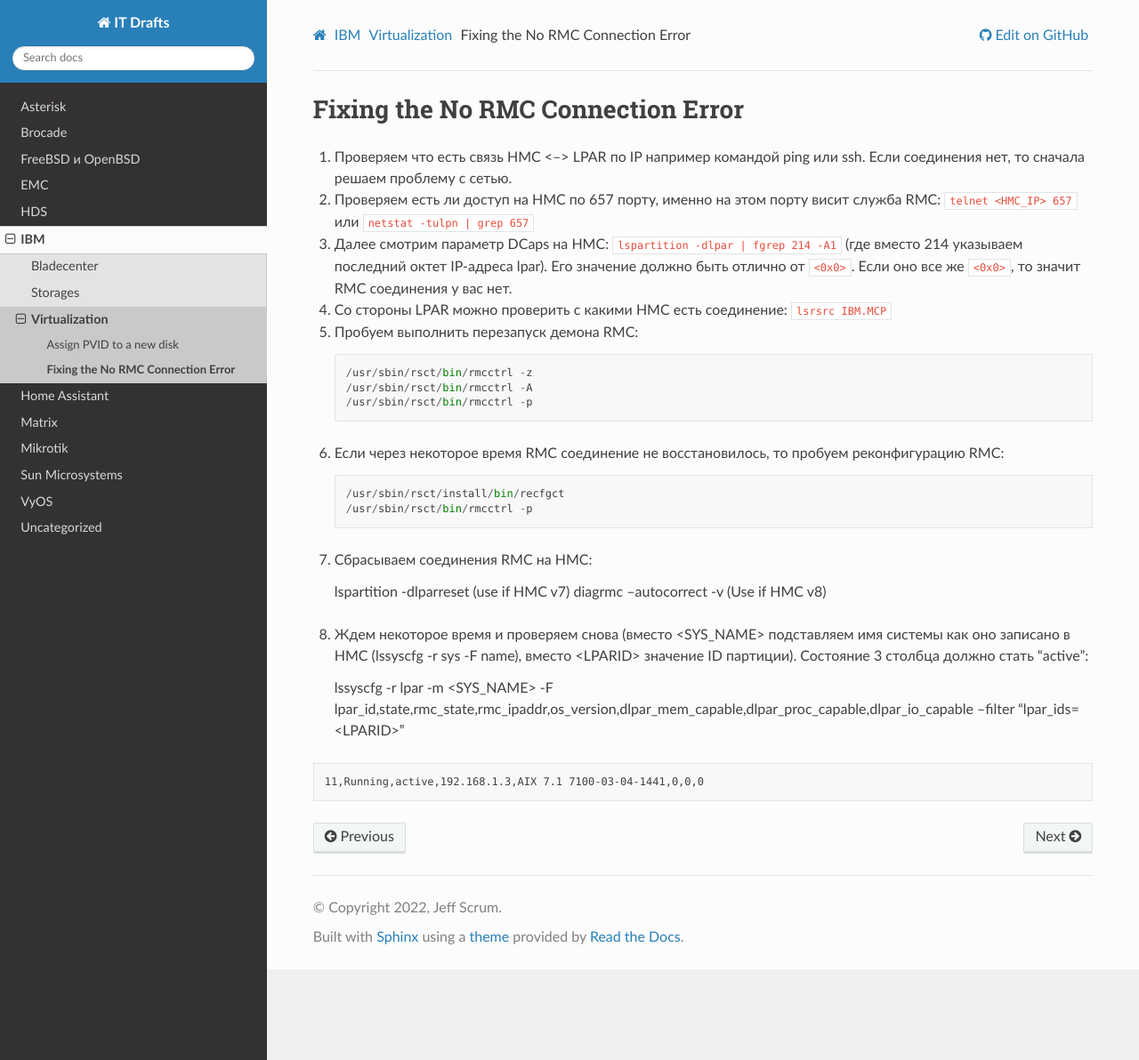
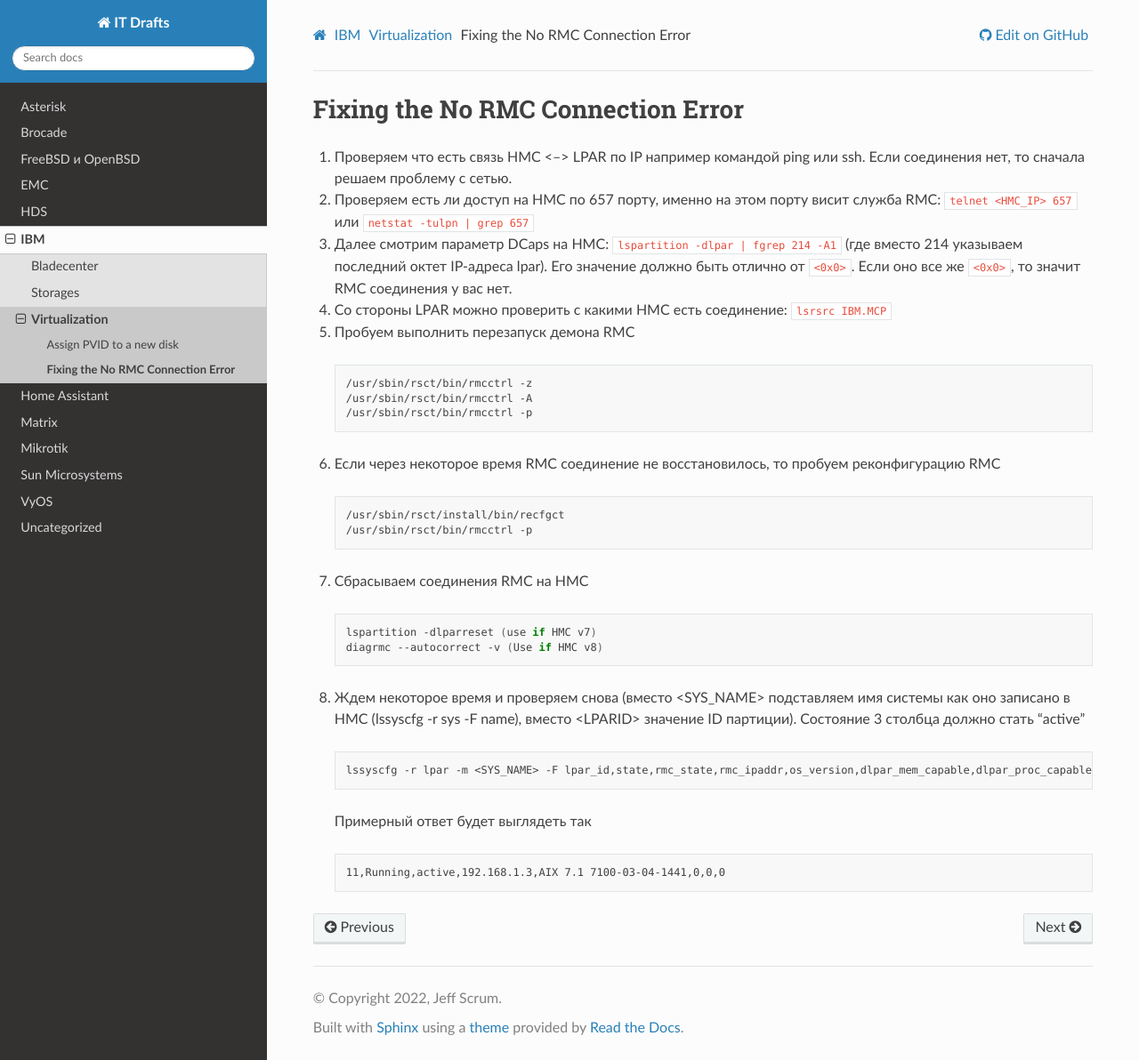
Before and after one commit to jeffscrum/jeffscrum.github.io, a Sphinx documentation site: the page built from source/ibm/virtualization/ibm-virtualization-rmc-connection-issue.rst, in a window 1280 px wide and 1192 px high. Shown: the whole window at 89% size. Built offline with Sphinx 7.4.7 and the Read the Docs theme 2.0.0, drawn with Linux system fonts in a browser that asks for light colours.

Commit message:
Update ibm-virtualization-rmc-connection-issue.rst

```diff
--- a/source/ibm/virtualization/ibm-virtualization-rmc-connection-issue.rst
+++ b/source/ibm/virtualization/ibm-virtualization-rmc-connection-issue.rst
@@ -6,30 +6,43 @@ Fixing the No RMC Connection Error
 ==================================
 
 1. Проверяем что есть связь HMC <--> LPAR по IP например командой ping или ssh. Если соединения нет, то сначала решаем проблему с сетью.
+
 2. Проверяем есть ли доступ на HMC по 657 порту, именно на этом порту висит служба RMC: ``telnet <HMC_IP> 657`` или ``netstat -tulpn | grep 657``
+
 3. Далее cмотрим параметр DCaps на НМС: ``lspartition -dlpar | fgrep 214 -A1`` (где вместо 214 указываем последний октет IP-адреса lpar). Его значение должно быть отлично от ``<0x0>``. Если оно все же ``<0x0>``, то значит RMC соединения у вас нет.
+
 4. Со стороны LPAR можно проверить с какими HMC есть соединение: ``lsrsrc IBM.MCP``
 
-5. Пробуем выполнить перезапуск демона RMC::
+5. Пробуем выполнить перезапуск демона RMC
 
-   /usr/sbin/rsct/bin/rmcctrl -z
-   /usr/sbin/rsct/bin/rmcctrl -A
-   /usr/sbin/rsct/bin/rmcctrl -p
+  .. code-block:: bash
 
-6) Если через некоторое время RMC соединение не восстановилось, то пробуем реконфигурацию RMC::
+     /usr/sbin/rsct/bin/rmcctrl -z
+     /usr/sbin/rsct/bin/rmcctrl -A
+     /usr/sbin/rsct/bin/rmcctrl -p
 
-   /usr/sbin/rsct/install/bin/recfgct
-   /usr/sbin/rsct/bin/rmcctrl -p
+6) Если через некоторое время RMC соединение не восстановилось, то пробуем реконфигурацию RMC
 
-7) Сбрасываем соединения RMC на HMC::
+  .. code-block:: bash
 
-   lspartition -dlparreset (use if HMC v7)
-   diagrmc --autocorrect -v (Use if HMC v8)
+     /usr/sbin/rsct/install/bin/recfgct
+     /usr/sbin/rsct/bin/rmcctrl -p
 
-8. Ждем некоторое время и проверяем снова (вместо <SYS_NAME> подставляем имя системы как оно записано в HMC (lssyscfg -r sys -F name), вместо <LPARID> значение ID партиции). Состояние 3 столбца должно стать "active"::
+7) Сбрасываем соединения RMC на HMC
 
-   lssyscfg -r lpar -m <SYS_NAME> -F lpar_id,state,rmc_state,rmc_ipaddr,os_version,dlpar_mem_capable,dlpar_proc_capable,dlpar_io_capable --filter "lpar_ids=<LPARID>"
+  .. code-block:: bash
 
-.. code-block:: none
+     lspartition -dlparreset (use if HMC v7)
+     diagrmc --autocorrect -v (Use if HMC v8)
 
-  11,Running,active,192.168.1.3,AIX 7.1 7100-03-04-1441,0,0,0
+8. Ждем некоторое время и проверяем снова (вместо <SYS_NAME> подставляем имя системы как оно записано в HMC (lssyscfg -r sys -F name), вместо <LPARID> значение ID партиции). Состояние 3 столбца должно стать "active"
+
+  .. code-block:: bash
+
+     lssyscfg -r lpar -m <SYS_NAME> -F lpar_id,state,rmc_state,rmc_ipaddr,os_version,dlpar_mem_capable,dlpar_proc_capable,dlpar_io_capable --filter "lpar_ids=<LPARID>"
+
+  Примерный ответ будет выглядеть так
+
+  .. code-block:: none
+
+    11,Running,active,192.168.1.3,AIX 7.1 7100-03-04-1441,0,0,0
```
